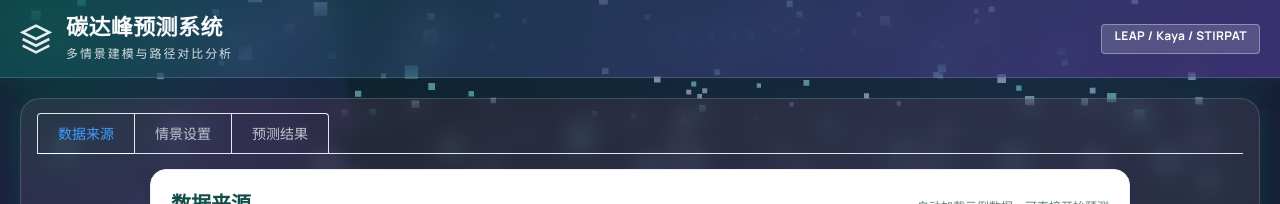
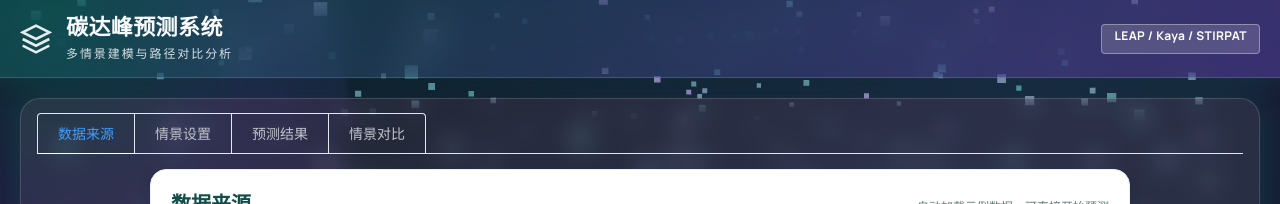
Before and after one commit to kimjack077/carbon_peak3, a Vue app in the folder frontend/: page / in a window 1280 px wide. Shown: the top 204 px of the page. Built offline with nearby package versions, Linux system fonts and the light colour scheme; no server answers.

Commit message:
feat(tabs): add scenario comparison tab to main navigation

```diff
--- a/frontend/src/App.vue
+++ b/frontend/src/App.vue
@@ -41,6 +41,9 @@
               :is-active="activeTab === 'results'"
             ></prediction-results>
           </el-tab-pane>
+          <el-tab-pane label="情景对比" name="compare" :disabled="!dataLoaded">
+            <scenario-compare></scenario-compare>
+          </el-tab-pane>
           </el-tabs>
         </section>
       </el-main>
@@ -56,6 +59,7 @@ import DataUpload from './components/DataUpload.vue'
 import ScenarioManager from './components/ScenarioManager.vue'
 import PredictionResults from './components/PredictionResults.vue'
 import ParticleBackground from './components/ParticleBackground.vue'
+import ScenarioCompare from './components/ScenarioCompare.vue'
 
 export default {
   name: 'App',
@@ -63,7 +67,8 @@ export default {
     DataUpload,
     ScenarioManager,
     PredictionResults,
-    ParticleBackground
+    ParticleBackground,
+    ScenarioCompare
   },
   data() {
     return {
```
